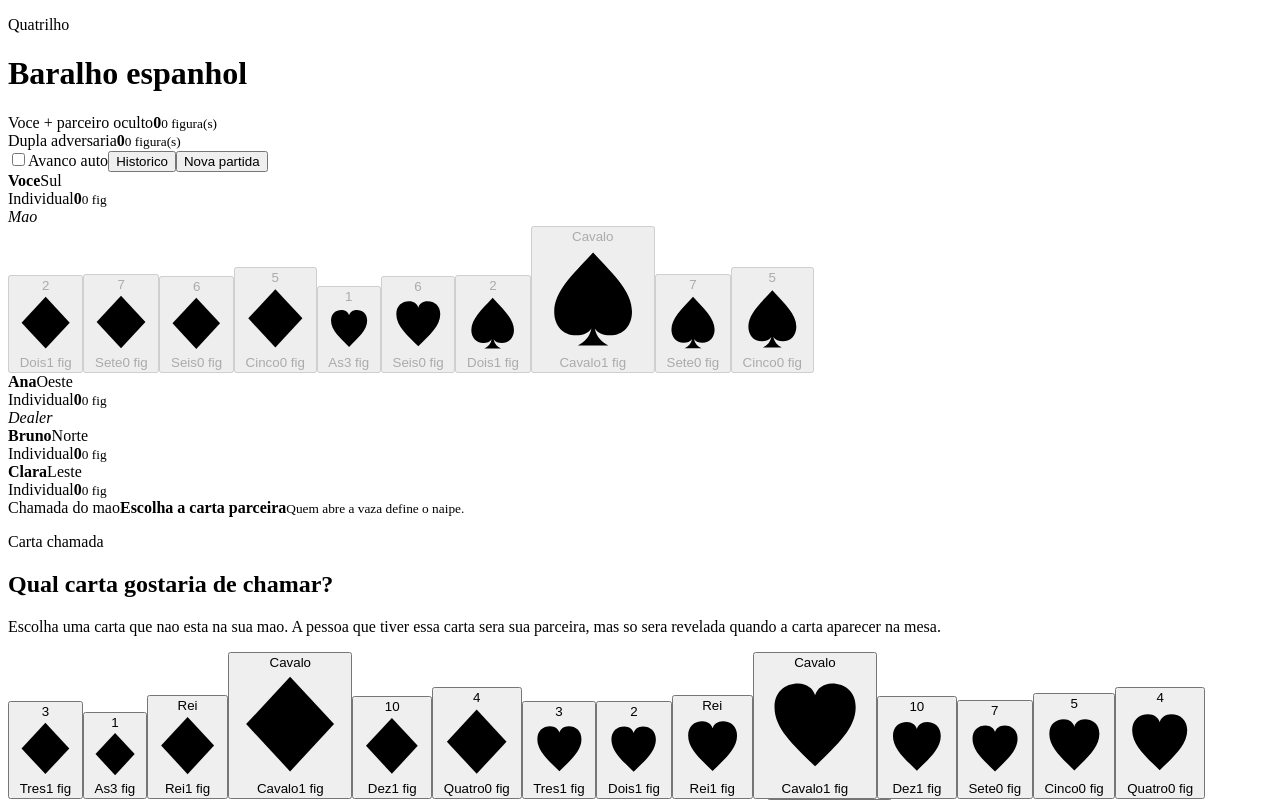
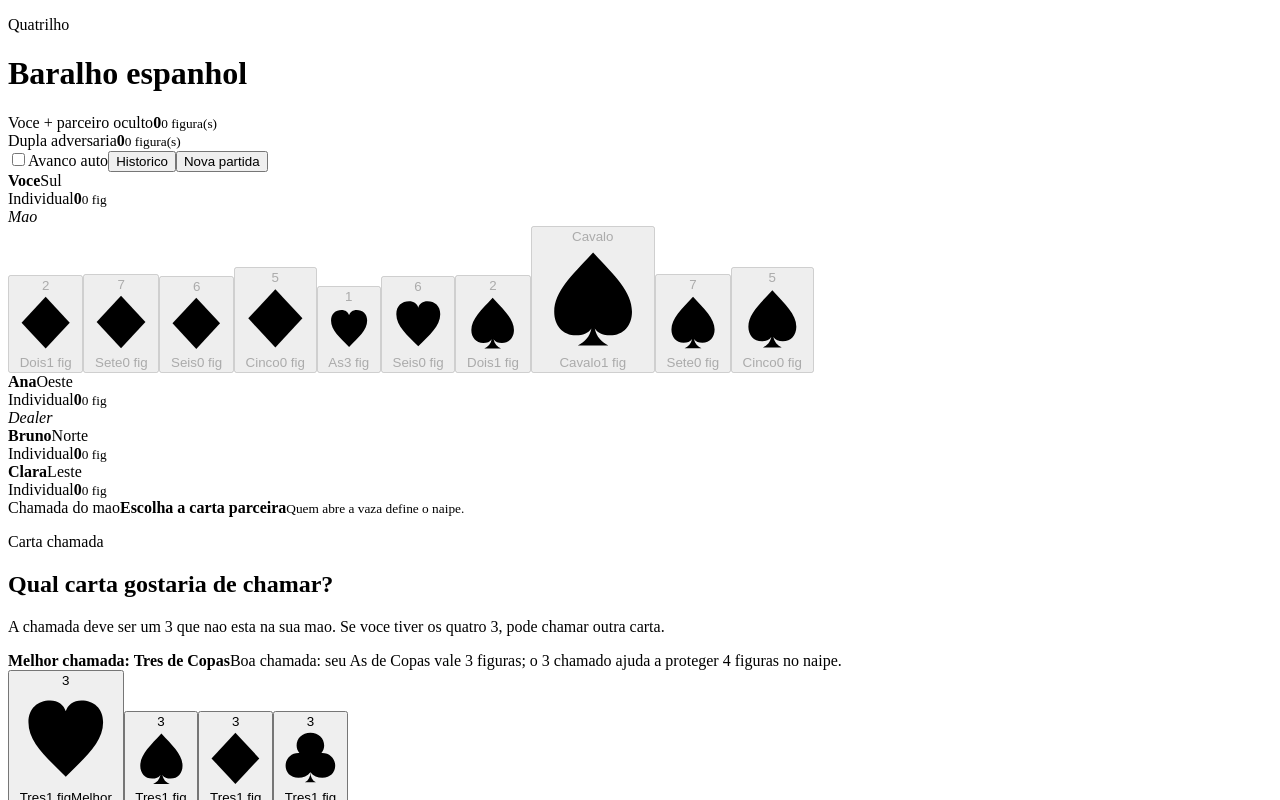
Before and after one commit to acwoss/quatrilho, a React (Vite) app: page / in a window 1280 px wide. Shown: the top 800 px of the page. Built offline with nearby package versions, Linux system fonts and the light colour scheme; the HTML template or start-up script is replaced by a standard one.

Commit message:
Restrict partner calls with hints
Co-authored-by: Anderson Carlos Woss <acwoss@users.noreply.github.com>

```diff
--- a/src/App.jsx
+++ b/src/App.jsx
@@ -200,6 +200,83 @@ function getPlayerScoreInfo(game, playerIndex) {
     figures,
     tentos: formatTentos(figures),
   };
+}
+
+function getCallCardOptions(hand) {
+  const handIds = new Set(hand.map((card) => card.id));
+  const threesInHand = hand.filter((card) => card.rank === 3);
+  const canCallAnyCard = threesInHand.length === SUITS.length;
+  const candidateCards = buildDeck().filter((card) => {
+    if (handIds.has(card.id)) {
+      return false;
+    }
+
+    return canCallAnyCard || card.rank === 3;
+  });
+  const scoredOptions = candidateCards.map((card) => {
+    const sameSuitCards = hand.filter((handCard) => handCard.suit === card.suit);
+    const hasAce = sameSuitCards.some((handCard) => handCard.rank === 1);
+    const hasTwo = sameSuitCards.some((handCard) => handCard.rank === 2);
+    const hasKingOrHorse = sameSuitCards.some(
+      (handCard) => handCard.rank === 12 || handCard.rank === 11,
+    );
+    const figureSupport = sameSuitCards.reduce(
+      (total, handCard) => total + handCard.figurePoints,
+      0,
+    );
+    let score = card.strength * 2 + figureSupport + sameSuitCards.length;
+    let hint = `${cardName(card)} busca parceria forte em ${card.suitName}.`;
+
+    if (card.rank === 3) {
+      score += 40;
+
+      if (hasAce && hasTwo) {
+        score += 28;
+        hint = `Excelente chamada: voce tem 2 e As de ${card.suitName}; o 3 completa o topo do naipe e protege 5 figuras.`;
+      } else if (hasAce) {
+        score += 18;
+        hint = `Boa chamada: seu As de ${card.suitName} vale 3 figuras; o 3 chamado ajuda a proteger 4 figuras no naipe.`;
+      } else if (hasTwo) {
+        score += 14;
+        hint = `Boa chamada: com o 2 de ${card.suitName}, chamar o 3 completa a carta acima do seu jogo.`;
+      } else if (hasKingOrHorse) {
+        score += 8;
+        hint = `Chamar o 3 de ${card.suitName} protege suas figuras medias nesse naipe.`;
+      } else if (sameSuitCards.length >= 3) {
+        score += 6;
+        hint = `Chamar o 3 de ${card.suitName} reforca um naipe em que voce ja tem volume.`;
+      }
+    } else if (canCallAnyCard) {
+      if (card.rank === 2 || card.rank === 1) {
+        score += 28;
+        hint = `Como voce tem os quatro 3, chamar ${cardName(card)} adiciona outra carta alta ao seu time.`;
+      } else if (card.figurePoints > 0) {
+        score += 12;
+        hint = `Alternativa de figura: ${cardName(card)} pode trazer pontos para sua dupla.`;
+      } else {
+        hint = `Chamada defensiva: ${cardName(card)} e baixa, mas pode revelar parceiro sem entregar muitas figuras.`;
+      }
+    }
+
+    return {
+      card,
+      hint,
+      score,
+    };
+  });
+
+  return scoredOptions
+    .sort((first, second) => {
+      if (second.score !== first.score) {
+        return second.score - first.score;
+      }
+
+      return second.card.strength - first.card.strength;
+    })
+    .map((option, index) => ({
+      ...option,
+      recommended: index === 0,
+    }));
 }
 
 function isCardFirm(game, card) {
@@ -785,18 +862,33 @@ function TrickCard({ play, player }) {
   );
 }
 
-function CallPanel({ callableCards, onCall }) {
+function CallPanel({ callOptions, onCall }) {
+  const recommendedOption = callOptions[0];
+
   return (
     <div className="action-panel call-panel">
       <p className="eyebrow">Carta chamada</p>
       <h2>Qual carta gostaria de chamar?</h2>
       <p>
-        Escolha uma carta que nao esta na sua mao. A pessoa que tiver essa carta
-        sera sua parceira, mas so sera revelada quando a carta aparecer na mesa.
+        A chamada deve ser um 3 que nao esta na sua mao. Se voce tiver os quatro
+        3, pode chamar outra carta.
       </p>
+      {recommendedOption && (
+        <div className="call-hint">
+          <strong>Melhor chamada: {cardName(recommendedOption.card)}</strong>
+          <span>{recommendedOption.hint}</span>
+        </div>
+      )}
       <div className="callable-cards">
-        {callableCards.map((card) => (
-          <Card key={card.id} card={card} compact onClick={() => onCall(card)} />
+        {callOptions.map((option) => (
+          <Card
+            key={option.card.id}
+            card={option.card}
+            compact
+            helper={option.hint}
+            recommended={option.recommended}
+            onClick={() => onCall(option.card)}
+          />
         ))}
       </div>
     </div>
@@ -898,11 +990,11 @@ function App() {
     () => new Set(getValidCards(game, HUMAN_PLAYER).map((card) => card.id)),
     [game],
   );
-  const callableCards = useMemo(() => {
-    const humanCardIds = new Set(humanHand.map((card) => card.id));
-
-    return sortHand(buildDeck().filter((card) => !humanCardIds.has(card.id)));
-  }, [humanHand]);
+  const callOptions = useMemo(() => getCallCardOptions(humanHand), [humanHand]);
+  const callableCardIds = useMemo(
+    () => new Set(callOptions.map((option) => option.card.id)),
+    [callOptions],
+  );
   const suitStats = useMemo(() => getSuitStats(game), [game]);
   const playHelpers = useMemo(
     () => buildPlayHelpers(game, HUMAN_PLAYER, suitStats),
@@ -999,6 +1091,10 @@ function App() {
   }, [game.partnerAlert]);
 
   function callPartnerCard(card) {
+    if (!callableCardIds.has(card.id)) {
+      return;
+    }
+
     const partnerIndex = game.players.findIndex((player) =>
       player.hand.some((handCard) => handCard.id === card.id),
     );
@@ -1226,7 +1322,7 @@ function App() {
           )}
 
           {game.phase === 'calling' && (
-            <CallPanel callableCards={callableCards} onCall={callPartnerCard} />
+            <CallPanel callOptions={callOptions} onCall={callPartnerCard} />
           )}
 
           {(game.phase === 'playing' ||
--- a/src/styles.css
+++ b/src/styles.css
@@ -664,6 +664,29 @@ button {
   font-size: clamp(0.72rem, 1.2vw, 0.92rem);
 }
 
+.call-hint {
+  display: grid;
+  gap: 4px;
+  padding: 9px;
+  border: 1px solid rgba(248, 212, 141, 0.22);
+  border-radius: 12px;
+  background: rgba(248, 212, 141, 0.12);
+}
+
+.call-hint strong,
+.call-hint span {
+  display: block;
+}
+
+.call-hint strong {
+  color: #f8d48d;
+}
+
+.call-hint span {
+  color: rgba(255, 248, 232, 0.76);
+  font-size: 0.78rem;
+}
+
 .callable-cards {
   display: grid;
   grid-template-columns: repeat(auto-fit, minmax(38px, 1fr));
```
Also changed, not shown: 1 other file (tests, documents, lock files or other folders).
